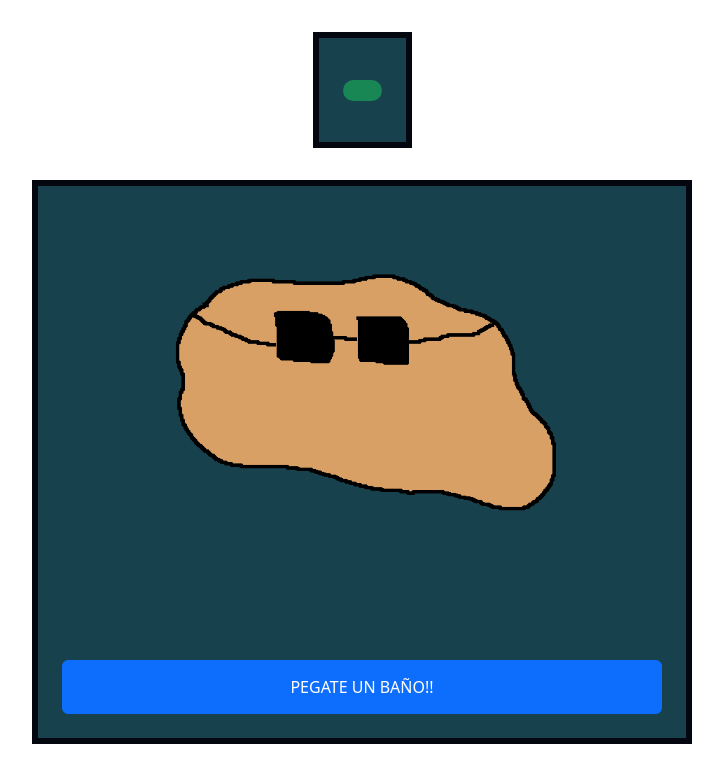
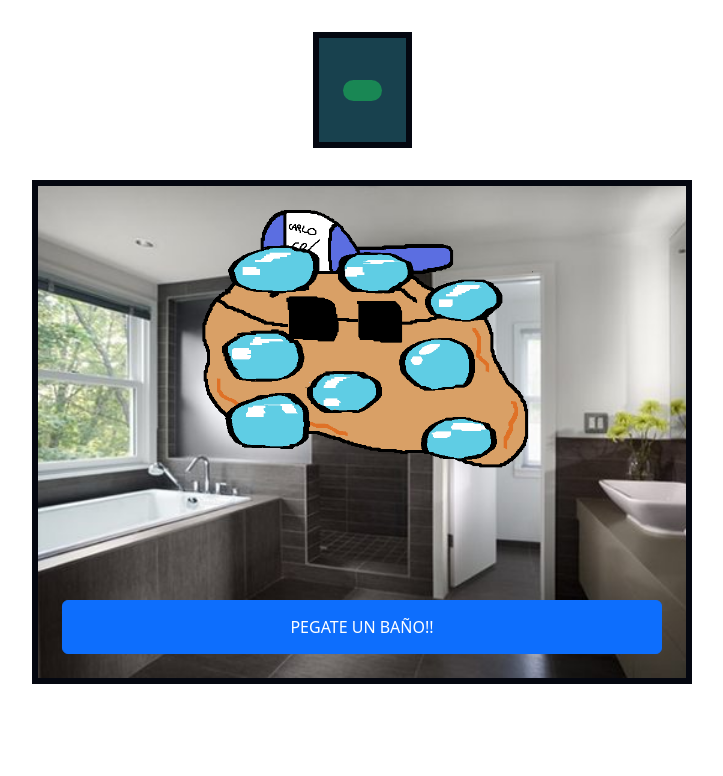
Before and after one commit to jedihilario/Carlitochi, a Django app: template pet/templates/pages/bathroom.html in a window 1280 px wide. Shown: the part 56-832 px from the top of the page, without its empty margins (278-1001 px from the left). After the commit the page ends 740 px from the top, so only its background shows below. Run offline with Django 4.2, Linux system fonts and the light colour scheme; the template is opened without the code that fills it, so the values that code supplies are empty; some libraries are stand-ins or nearby versions.

Commit message:
new parch

```diff
--- a/pet/static/styles/css/formulario.css
+++ b/pet/static/styles/css/formulario.css
@@ -14,7 +14,7 @@
   padding: 0 20px;
   font-weight: 300;
   font-size: 14px;
-  color: #000; }
+  color: #ffffff; }
 
 .button_submit:hover, .feed-form input:hover {
   transform: scale(1.009);
--- a/pet/static/styles/css/styles.css
+++ b/pet/static/styles/css/styles.css
@@ -29,20 +29,23 @@
   width: 70%;
   height: auto; }
 
-.carl-sex2 {
+.carlo-sex, .carl-sex2, .carl-sex3 {
   width: 60%;
-  height: auto; }
+  height: auto;
+  transition: transform 1s ease-in-out; }
 
-.contenedor-carlito, .contenedor-carlito2 {
+.carl-sex3:hover {
+  transform: rotate(360deg); }
+
+.contenedor-carlito, .contenedorb-carlito, .contenedor-carlito2 {
   display: inline;
   max-width: auto;
   padding: 1.5em;
   background-color: #18414E;
   margin: 2em 1em;
   border: #040710 6px solid; }
-  .contenedor-carlito .formulario-carlo, .contenedor-carlito2 .formulario-carlo {
+  .contenedor-carlito .formulario-carlo, .contenedorb-carlito .formulario-carlo, .contenedor-carlito2 .formulario-carlo {
     display: inline-block;
-    border: 4px #000000 solid;
     margin-left: 1.5em;
     margin-bottom: 1em; }
 
@@ -79,4 +82,16 @@
   .footer-text h6, .header-text h6 {
     margin-bottom: 2em; }
 
+.contenedorb-carlito {
+  background-image: url("../../mm/rooms/banio.jpg");
+  background-size: cover; }
+
+.contenedor-carlito {
+  background-image: url("../../mm/rooms/living.jpg");
+  background-size: cover; }
+
+.contenedor-carlito2 {
+  background-image: url("../../mm/rooms/comedor.jpg");
+  background-size: cover; }
+
 /*# sourceMappingURL=styles.css.map */
--- a/pet/static/styles/scss/styles.scss
+++ b/pet/static/styles/scss/styles.scss
@@ -40,12 +40,17 @@
     // border: $--border-hitbox;
 }
 
-.carl-sex2{
+.carlo-sex, .carl-sex2, .carl-sex3{
     width: 60%;
     height: auto;
+    transition: transform 1s ease-in-out;
 }
 
-.contenedor-carlito, .contenedor-carlito2{
+.carl-sex3:hover{
+    transform: rotate(360deg);
+}
+
+.contenedor-carlito, .contenedorb-carlito, .contenedor-carlito2{
     display: inline;
     max-width: auto;
     padding: 1.5em;
@@ -55,7 +60,7 @@
 
     .formulario-carlo{
         display: inline-block;
-        border: $--border2;
+        //border: $--border2;
         margin-left: 1.5em;
         margin-bottom: 1em;
     }
@@ -107,3 +112,18 @@
         margin-bottom: 2em;
     }
 }
+
+.contenedorb-carlito{
+    background-image: url("../../mm/rooms/banio.jpg");
+    background-size: cover;
+}
+
+.contenedor-carlito{
+    background-image: url("../../mm/rooms/living.jpg");
+    background-size: cover;
+}
+
+.contenedor-carlito2{
+    background-image: url("../../mm/rooms/comedor.jpg");
+    background-size: cover;
+}
--- a/pet/templates/pages/bathroom.html
+++ b/pet/templates/pages/bathroom.html
@@ -10,8 +10,8 @@
         <h1><span class="badge rounded-pill bg-success justify-content-center"> {{ nombre }} </span> </h1>
     </header>
 
-    <div class="contenedor-carlito">
-        <img src="{% static 'mm/slays/Sprite-0001.png' %}" class="mx-auto d-block img-fluid carl-sex">
+    <div class="contenedorb-carlito">
+        <img src="{% static 'mm/slays/burbuj2a.png' %}" class="mx-auto d-block img-fluid carl-sex3">
         <button class="button_submit btn btn-primary"> Pegate un baño!! </button>
     </div>
 </main>
--- a/pet/templates/pages/eat.html
+++ b/pet/templates/pages/eat.html
@@ -9,7 +9,7 @@
     </header>
 
     <div class="contenedor-carlito2">
-        <img src="{% static 'mm/slays/Sprite-0001.png' %}" class="mx-auto d-block img-fluid carl-sex2">
+        <img src="{% static 'mm/slays/Sprite-0003.png' %}" class="mx-auto d-block img-fluid carl-sex2">
 
         <div class="saludable bg-success">
             <h3 class=""> Saludable: </h3>
--- a/pet/templates/pages/home.html
+++ b/pet/templates/pages/home.html
@@ -11,7 +11,7 @@
     </header>
 
     <div class="contenedor-carlito">
-        <img src="{% static 'mm/slays/Sprite-0001.png' %}" class="mx-auto d-block img-fluid carl-sex">
+        <img src="{% static 'mm/slays/Sprite-0003.png' %}" class="mx-auto d-block img-fluid carl-sex">
 
         <form method="GET" action="{% url 'eat' %}" class="formulario-carlo">
             <button class="btn bg-success boton-carlo text-light"> Comer </button>
@@ -34,6 +34,7 @@
         </form> {% endcomment %}
     </div>
 
+    <!--
     <footer class="footer-text">
         <p> Carlito, es una mascota creada a partir de un projecto de la escuela basado en Django. </p>
         <p> Los creadores de esta mascota virtual son:<br> The PapuPeek y Tetoncito (diseñadores)<br>Jedihilario and Shelby(Back)</p>
@@ -43,5 +44,6 @@
             <source src="{% static 'mm/soundtrack1.mp3' %}" type="audio/mpeg">
         </audio>
     </footer>
+    -->
 </main>
 {% endblock %}
--- a/pet/templates/pages/stats.html
+++ b/pet/templates/pages/stats.html
@@ -11,7 +11,7 @@
     </header>
 
     <div class="contenedor-carlito">
-        <img id="carlo-base" src="{% static 'mm/slays/Sprite-0001.png' %}" class="mx-auto d-block img-fluid carl-sex">
+        <img id="carlo-base" src="{% static 'mm/slays/Sprite-0003.png' %}" class="mx-auto d-block img-fluid carl-sex">
         <ul class="h4 ul-stats">
             <li>
                 <p class="salud badge rounded-pill bg-success "> Salud de tu bicho: {{salud}} </p>
```
Also changed, not shown: README.md, pet/static/mm/rooms/banio.jpg (added), pet/static/mm/rooms/comedor.jpg (added), pet/static/mm/rooms/living.jpg (added), pet/static/mm/slays/burbuj2a.png (added), 1 other file.
